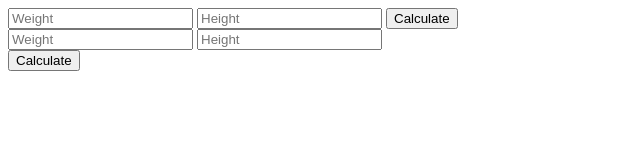
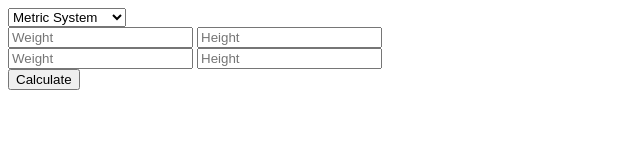
Before and after one commit to HannaSwDn/bmi_challenge, a website: page src/index.html in a window 1280 px wide. Shown: the whole page, without its empty margins (0-640 px from the left). Drawn offline with Linux system fonts and the light colour scheme.

Commit message:
Added HTML where user will choose between imperial and metric method

```diff
--- a/src/index.html
+++ b/src/index.html
@@ -9,14 +9,22 @@
 </head>
 <body>
 
+    <!-- Here the user will select if they wanna use imperial or metric method -->
+    <div class="form-group row">
+        <div class="col-auto">
+            <select class="form-control" id="my_select">
+            <option value="metric">Metric System</option>
+            <option value="imperial">Imperial System</option>
+            </select>
+        </div>
+    </div>
+
     <form id="calculate">
 
         <!-- Imperial method -->
-        <div id="imperial_inputs">
-            <input type="text" id="weight-in-pounds" placeholder="Weight">
-            <input type="text" id="height-in-inches" placeholder="Height">
-
-            <button type="submit" value="Calculate"> Calculate </button>
+        <div id="imperial-inputs">
+            <input type="text" id="weight-in-lbs" placeholder="Weight">
+            <input type="text" id="height-in-in" placeholder="Height">
         </div>
 
         <!-- Metric method -->
```
